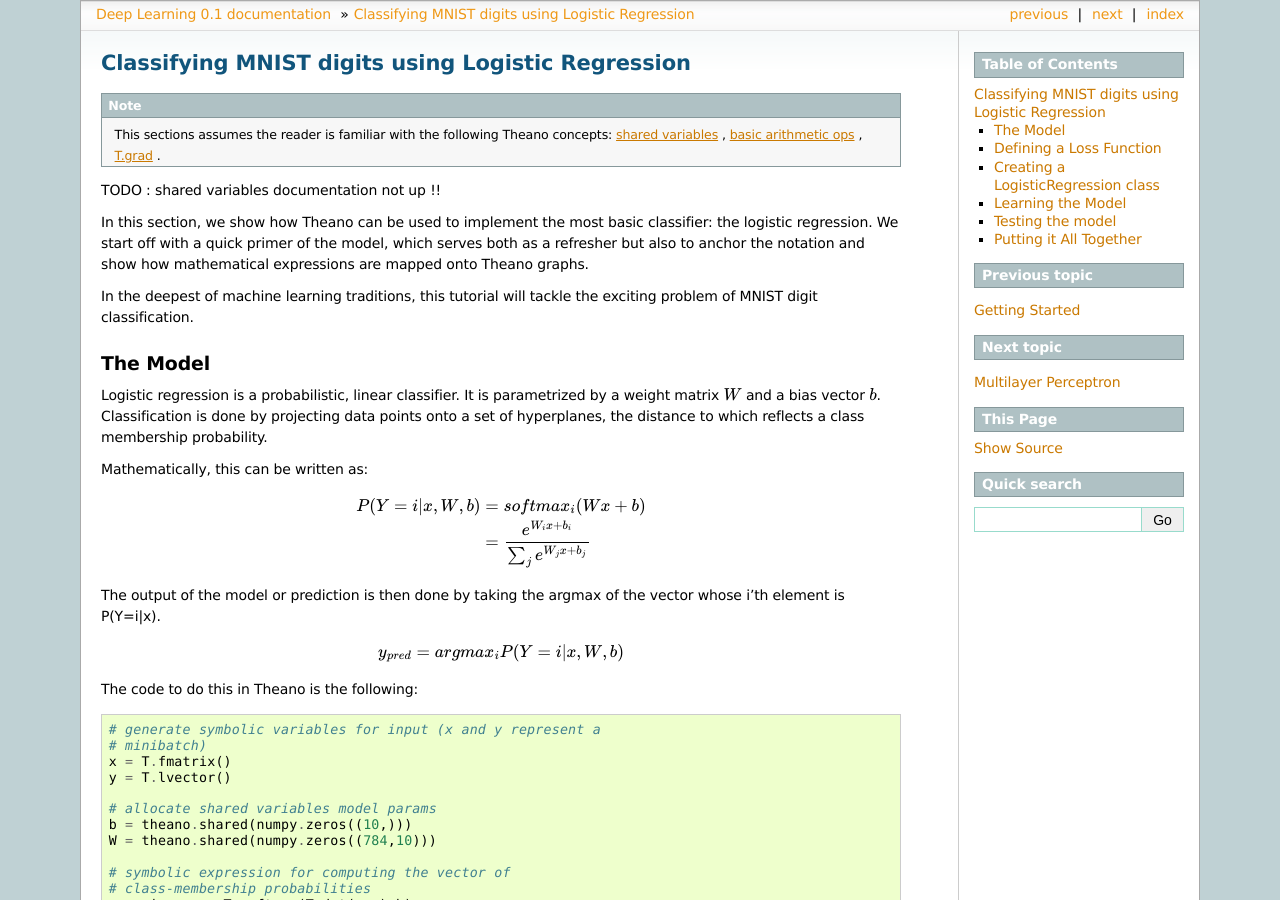
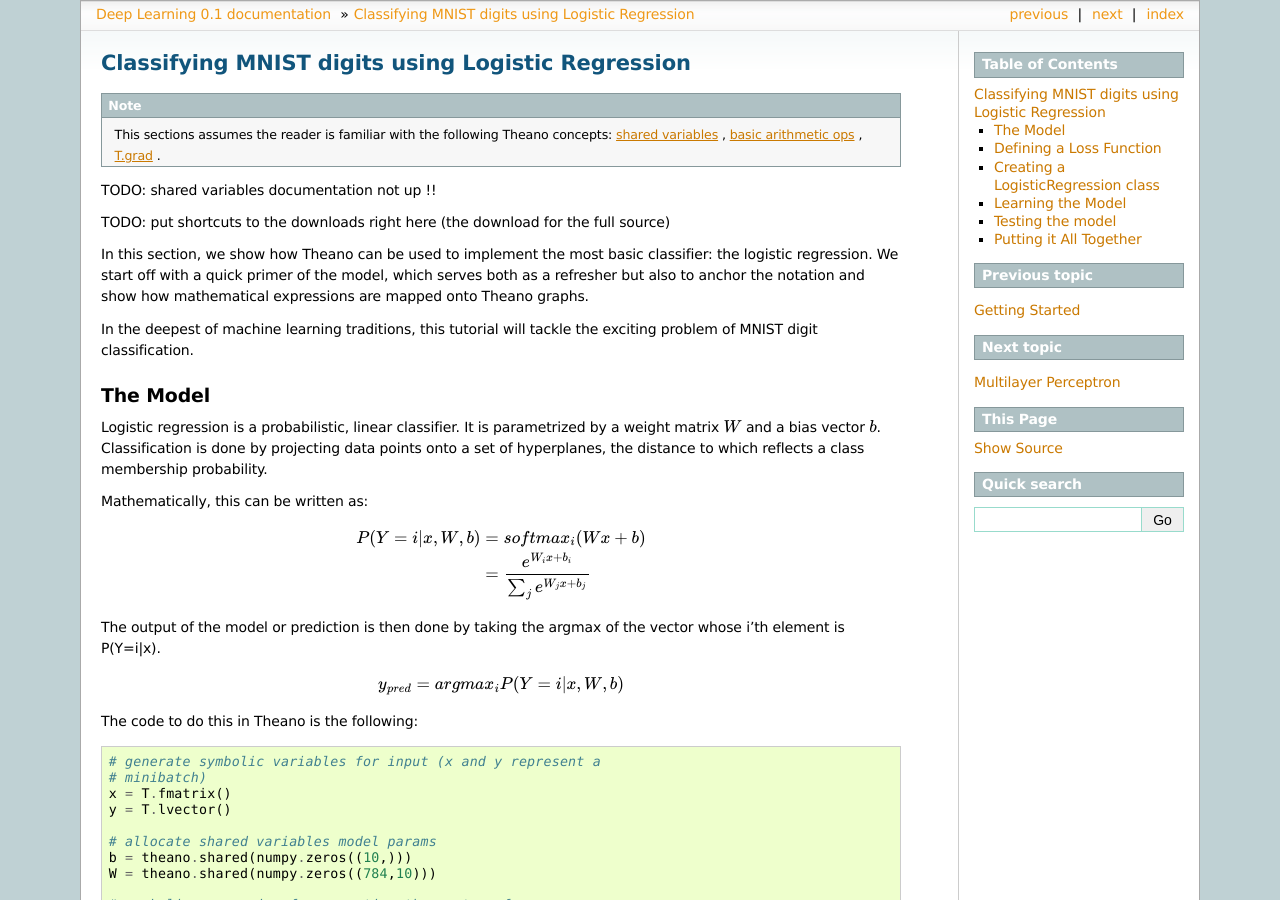
Before and after one commit to lisa-lab/DeepLearningTutorials, a Sphinx documentation site: the page built from doc/logreg.txt, in a window 1280 px wide and 900 px high. Built offline with Sphinx 7.4.7, drawn with Linux system fonts in a browser that asks for light colours; formulas are drawn with MathJax 3; pages that are not in the unit, such as notebooks, are missing from menus.

Commit message:
added todo to logreg

```diff
--- a/doc/logreg.txt
+++ b/doc/logreg.txt
@@ -10,7 +10,9 @@ Classifying MNIST digits using Logistic Regression
     This sections assumes the reader is familiar with the following Theano
     concepts: `shared variables`_ , `basic arithmetic ops`_ , `T.grad`_ .
 
-TODO : shared variables documentation not up !!
+TODO: shared variables documentation not up !!
+
+TODO: put shortcuts to the downloads right here (the download for the full source)
 
 
 .. _shared variables: http://www.pylearn.org/theano/basic_tutorial
```
